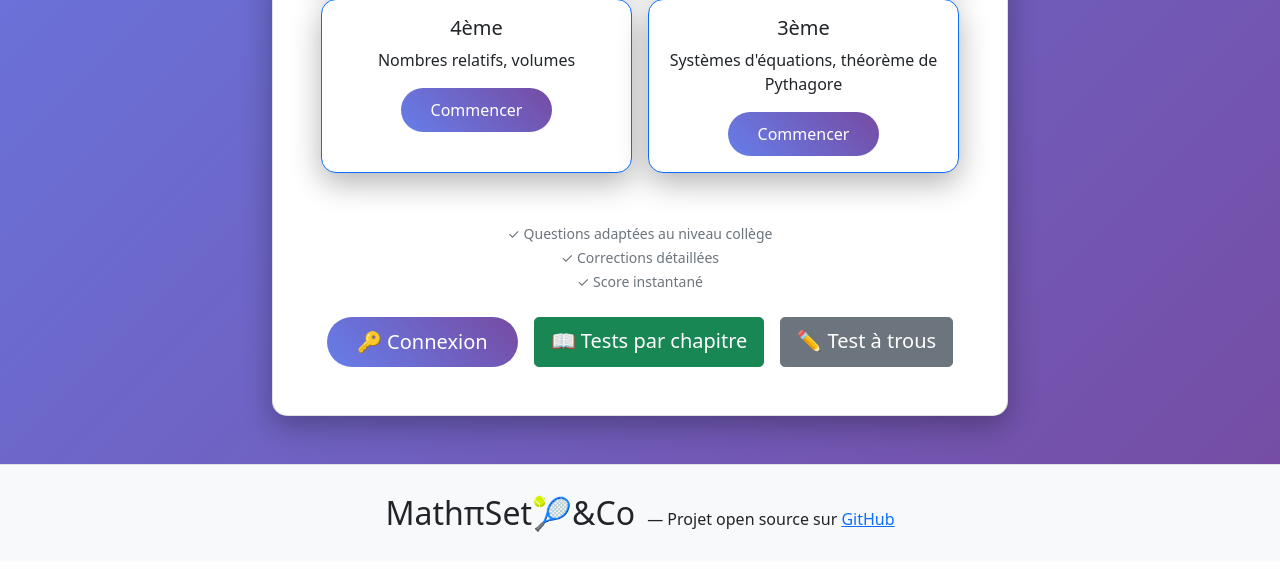
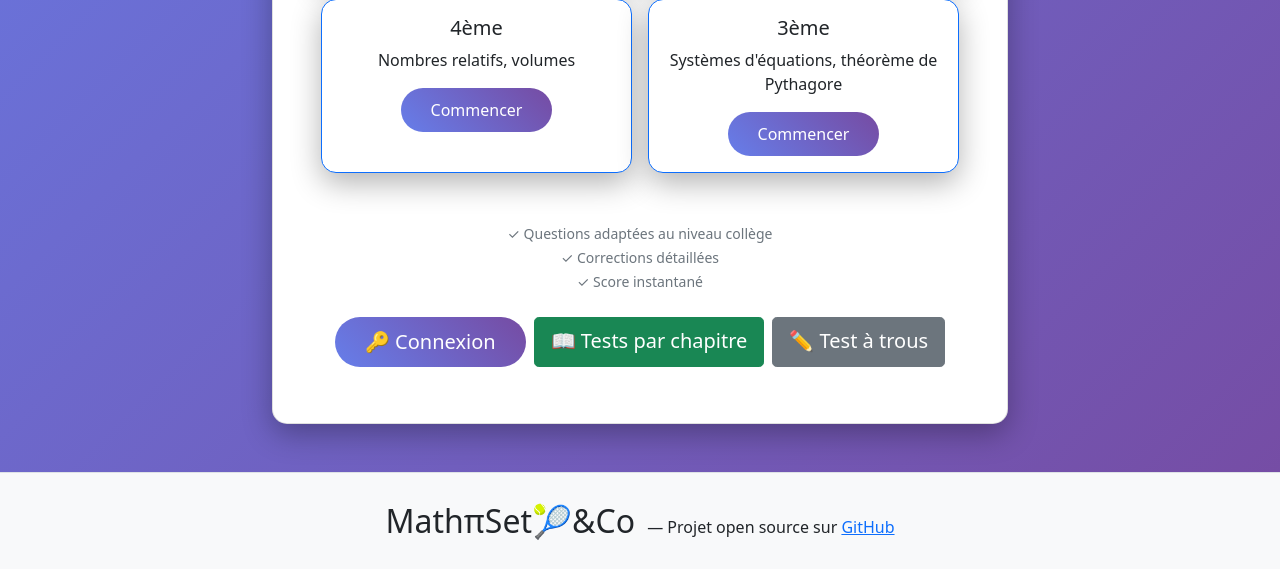
Before and after one commit to pmourey/Maths-Set-Co, a Flask app: page / in a window 1280 px wide. Shown: the part 636-1205 px from the top of the page. Before the commit the page ends 1168 px from the top, so only its background shows below. Run offline with Flask 3, Linux system fonts and the light colour scheme.

Commit message:
réalignement automatique des boutons de navigation selon la taille de l'écran et nombre de boutons

```diff
--- a/templates/index.html
+++ b/templates/index.html
@@ -110,38 +110,38 @@
             </small>
         </div>
 
-        <div class="d-flex justify-content-center gap-3 mt-4">
+        <div class="d-flex justify-content-center flex-wrap gap-2 mt-4">
             {% if session.admin_access or session.qcm_admin_access %}
-                <a href="{{ url_for('logout_ressources') }}" class="btn btn-danger btn-lg">
+                <a href="{{ url_for('logout_ressources') }}" class="btn btn-danger btn-lg mb-2">
                     🔒 Déconnexion
                 </a>
                 {% if session.admin_access %}
-                    <a href="{{ url_for('ressources') }}" class="btn btn-info btn-lg">
+                    <a href="{{ url_for('ressources') }}" class="btn btn-info btn-lg mb-2">
                         📚 Ressources pédagogiques
                     </a>
-                    <a href="{{ url_for('admin') }}" class="btn btn-warning btn-lg">
+                    <a href="{{ url_for('admin') }}" class="btn btn-warning btn-lg mb-2">
                         🛠️ Administration QCM
                     </a>
-                    <a href="{{ url_for('create_question_trous') }}" class="btn btn-secondary btn-lg">
+                    <a href="{{ url_for('create_question_trous') }}" class="btn btn-secondary btn-lg mb-2">
                         ✏️ Administration test à trous
                     </a>
                 {% elif session.qcm_admin_access %}
-                    <a href="{{ url_for('admin') }}" class="btn btn-warning btn-lg">
+                    <a href="{{ url_for('admin') }}" class="btn btn-warning btn-lg mb-2">
                         🛠️ Administration QCM
                     </a>
-                    <a href="{{ url_for('create_question_trous') }}" class="btn btn-secondary btn-lg">
+                    <a href="{{ url_for('create_question_trous') }}" class="btn btn-secondary btn-lg mb-2">
                         ✏️ Administration test à trous
                     </a>
                 {% endif %}
             {% else %}
-                <a href="{{ url_for('login_ressources') }}" class="btn btn-primary btn-lg">
+                <a href="{{ url_for('login_ressources') }}" class="btn btn-primary btn-lg mb-2">
                     🔑 Connexion
                 </a>
             {% endif %}
-            <a href="{{ url_for('chapitres') }}" class="btn btn-success btn-lg">
+            <a href="{{ url_for('chapitres') }}" class="btn btn-success btn-lg mb-2">
                 📖 Tests par chapitre
             </a>
-            <a href="{{ url_for('test_trous') }}" class="btn btn-secondary btn-lg">
+            <a href="{{ url_for('test_trous') }}" class="btn btn-secondary btn-lg mb-2">
                 ✏️ Test à trous
             </a>
         </div>
--- a/templates/test_trous.html
+++ b/templates/test_trous.html
@@ -58,11 +58,11 @@
         </div>
 
         <!-- Boutons de navigation -->
-        <div class="text-center mt-4">
-            <a href="{{ url_for('index') }}" class="btn btn-outline-primary btn-lg me-3">
+        <div class="d-flex justify-content-center flex-wrap gap-2 mt-4">
+            <a href="{{ url_for('index') }}" class="btn btn-outline-primary btn-lg mb-2">
                 🏠 Retour à l'accueil
             </a>
-            <a href="{{ url_for('chapitres') }}" class="btn btn-outline-success btn-lg">
+            <a href="{{ url_for('chapitres') }}" class="btn btn-outline-success btn-lg mb-2">
                 📚 Tests par chapitre
             </a>
         </div>
```
Also changed, not shown: templates/chapitres.html (+4 -4 lines).
